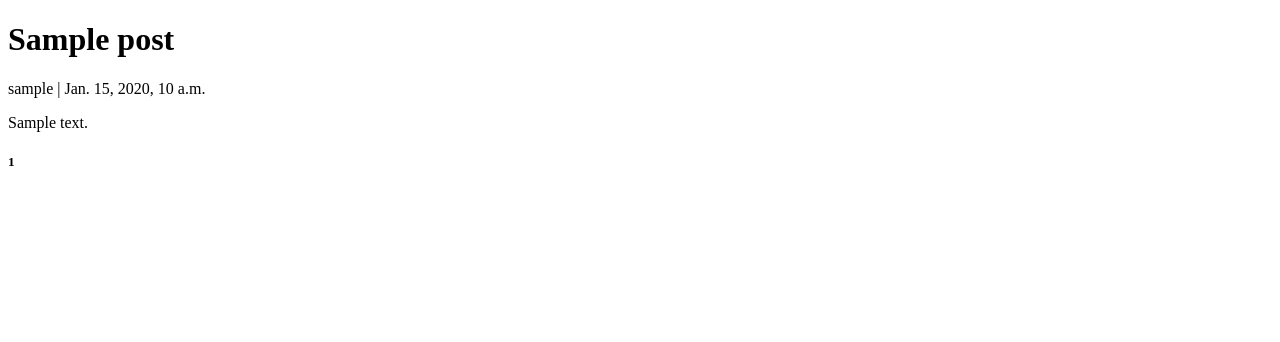
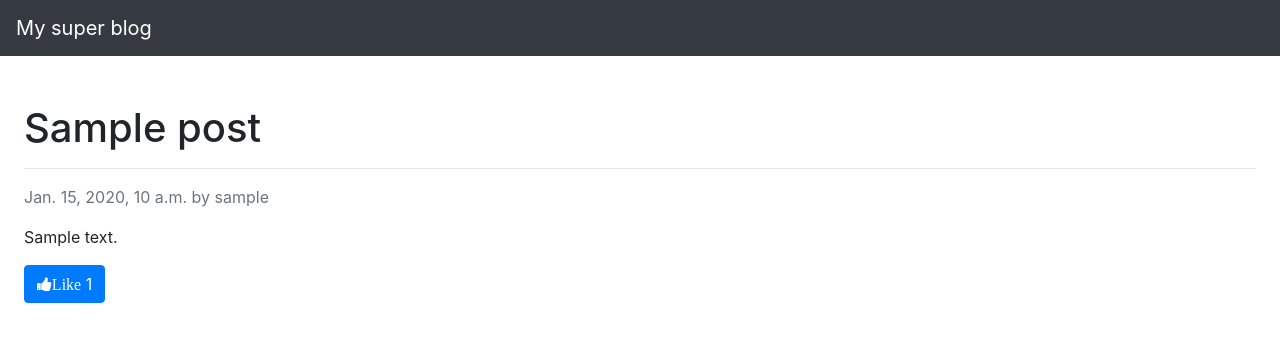
Before and after one commit to datawizio/blog, a Django app: a page that uses templates/post_detail.html in a window 1280 px wide. Shown: the top 342 px of the page. Run offline with Django 3.2, Linux system fonts and the light colour scheme; tables that the repository leaves empty hold one stand-in row (values such as "Sample post"); some libraries are stand-ins or nearby versions.

Commit message:
Front Task 3 - output post

```diff
--- a/templates/post_detail.html
+++ b/templates/post_detail.html
@@ -1,17 +1,14 @@
-<!DOCTYPE html>
-<html lang="en">
-  <head>
-    <meta charset="UTF-8" />
-    <meta http-equiv="X-UA-Compatible" content="IE=edge" />
-    <meta name="viewport" content="width=device-width, initial-scale=1.0" />
-    <title>post detils</title>
-  </head>
-  <body>
-    <div class="card-body">
-      <h1>{{ object.title }}</h1>
-      <p>{{ post.author }} | {{ post.created }}</p>
-      <p>{{ object.body|safe }}</p>
-      <h5>{{ object.like_count }}</h5>
-    </div>
-  </body>
-</html>
+{% extends "base.html" %}
+{% load static %}
+
+{% block "title" %}{{ object.title }}{% endblock %}
+
+{% block "content" %}
+  <div class="blog-post">
+    <h1>{{ object.title }}</h1>
+    <hr/>
+    <p class="blog-post-meta text-secondary">{{ post.created }} by {{ post.author }}</p>
+    <p>{{ object.body|safe }}</p>
+    <button class="btn btn-primary"><i class="fa fa-thumbs-up">Like</i> {{ object.like_count }}</button>
+  </div>
+{% endblock %}
```
